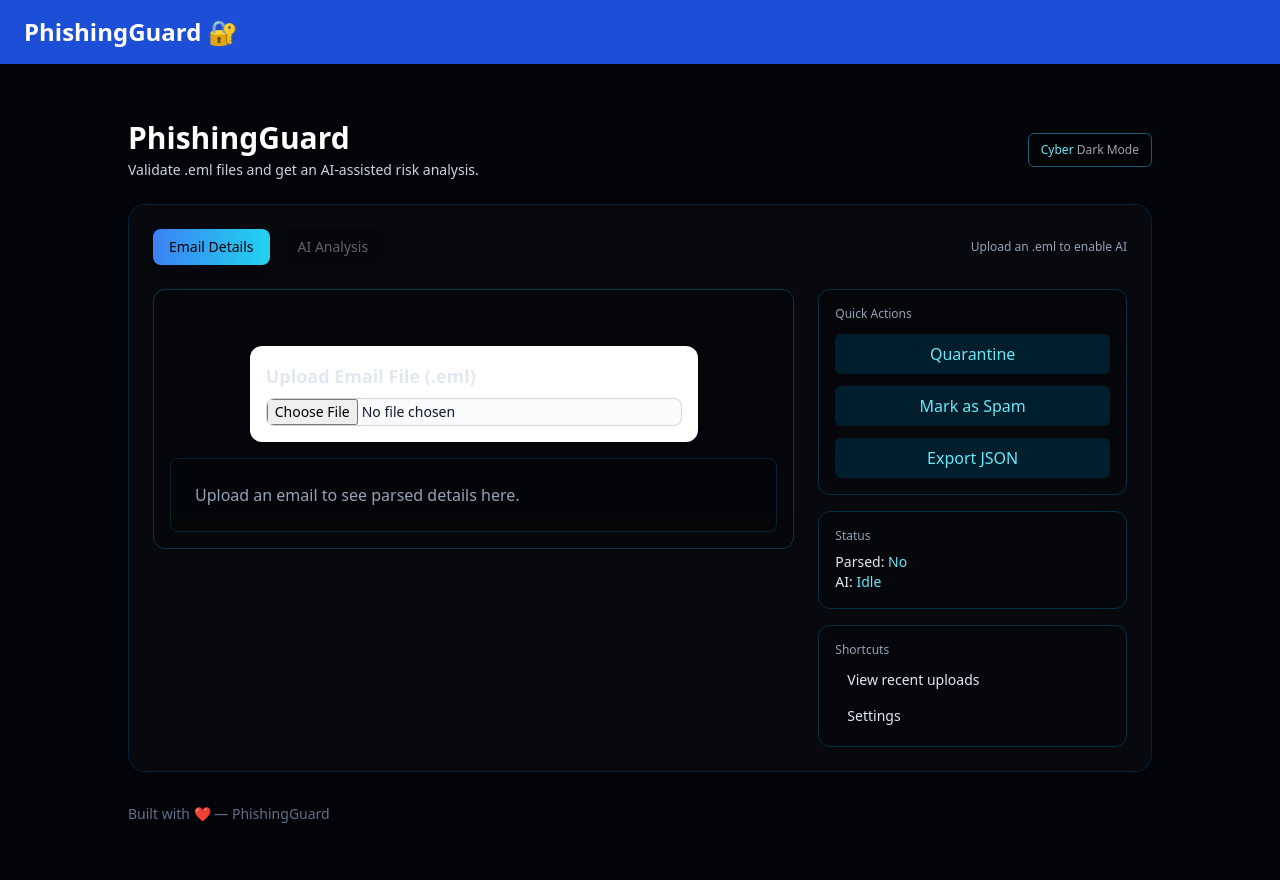
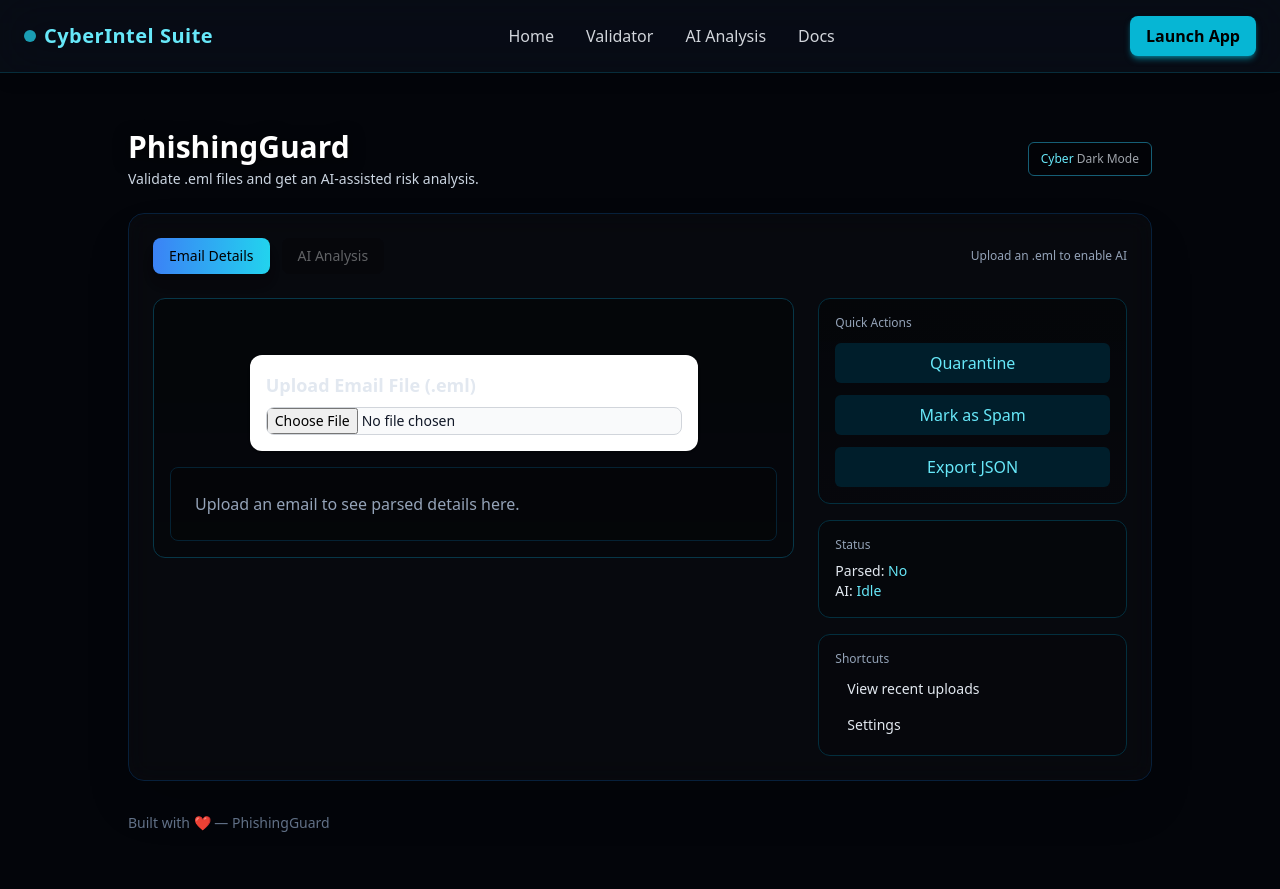
Before and after one commit to RBello-SRX/phishingguard, a React (Create React App) app: page / in a window 1280 px wide. Built offline with nearby package versions, Linux system fonts and the light colour scheme.

Commit message:
Redesigned the Navbar component to improve user experience and accessibility.

```diff
--- a/src/components/Navbar.tsx
+++ b/src/components/Navbar.tsx
@@ -1,7 +1,55 @@
+import React from "react";
+
 const Navbar = () => {
   return (
-    <nav className="bg-blue-700 text-white px-6 py-4 shadow-md">
-      <h1 className="text-2xl font-bold">PhishingGuard 🔐</h1>
+    <nav className="w-full backdrop-blur-xl bg-gray-900/40 border-b border-cyan-500/20 shadow-lg">
+      <div className="max-w-7xl mx-auto px-6 py-4 flex items-center justify-between">
+
+        {/* LOGO */}
+        <div className="flex items-center gap-2 group cursor-pointer">
+          <div className="h-3 w-3 rounded-full bg-cyan-400 animate-pulse shadow-cyan-500 group-hover:shadow-lg group-hover:shadow-cyan-500 transition-all"></div>
+          <h1 className="text-xl font-bold tracking-wide text-cyan-300 group-hover:text-cyan-400 transition-all">
+            CyberIntel Suite
+          </h1>
+        </div>
+
+        {/* NAV LINKS */}
+        <div className="hidden md:flex gap-8 text-gray-300 font-medium">
+          <a
+            href="#"
+            className="hover:text-cyan-300 transition-all duration-200 hover:scale-105"
+          >
+            Home
+          </a>
+          <a
+            href="#"
+            className="hover:text-cyan-300 transition-all duration-200 hover:scale-105"
+          >
+            Validator
+          </a>
+          <a
+            href="#"
+            className="hover:text-cyan-300 transition-all duration-200 hover:scale-105"
+          >
+            AI Analysis
+          </a>
+          <a
+            href="#"
+            className="hover:text-cyan-300 transition-all duration-200 hover:scale-105"
+          >
+            Docs
+          </a>
+        </div>
+
+        {/* CTA BUTTON */}
+        <button
+          className="px-4 py-2 bg-cyan-500 text-black font-semibold rounded-lg shadow-cyan-500/50
+                     shadow-md hover:shadow-lg hover:shadow-cyan-500 hover:bg-cyan-400
+                     transition-all duration-300 hover:scale-105"
+        >
+          Launch App
+        </button>
+      </div>
     </nav>
   );
 };
```
